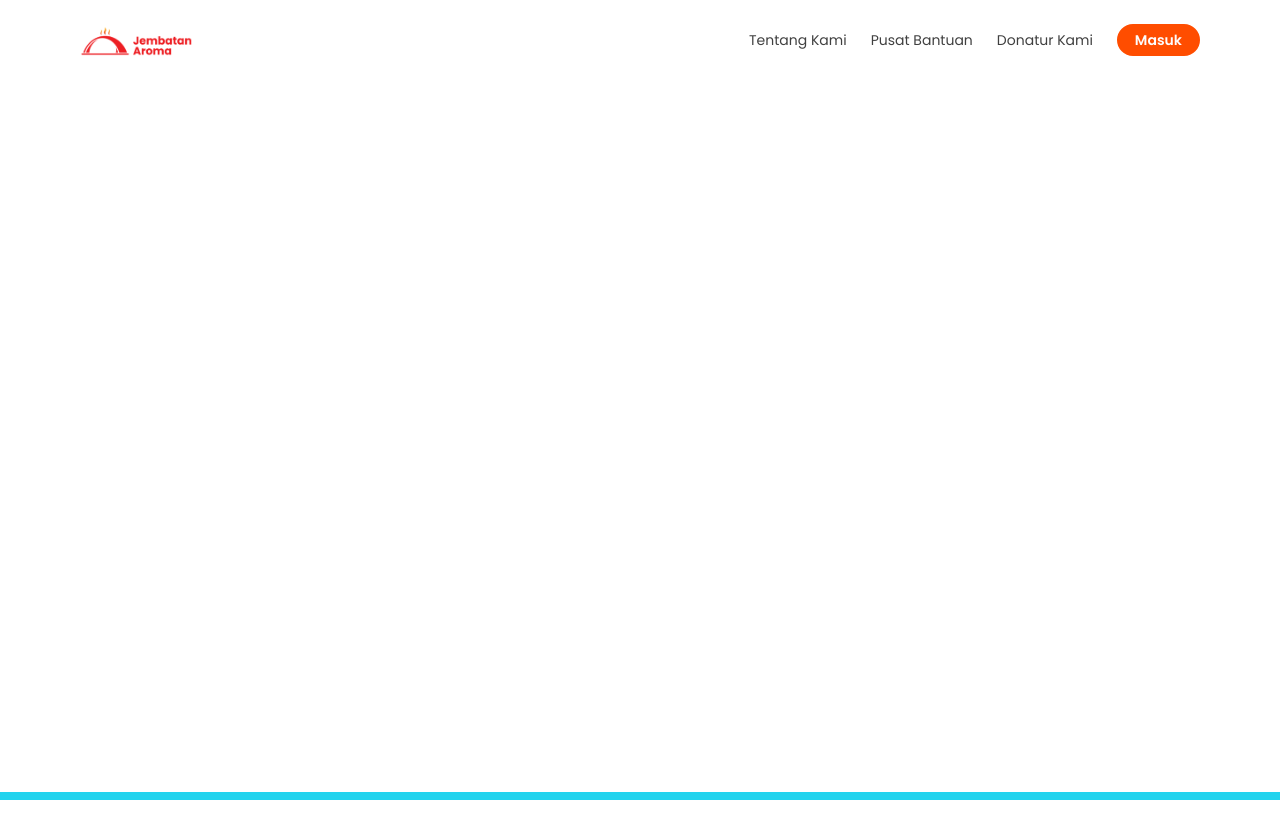
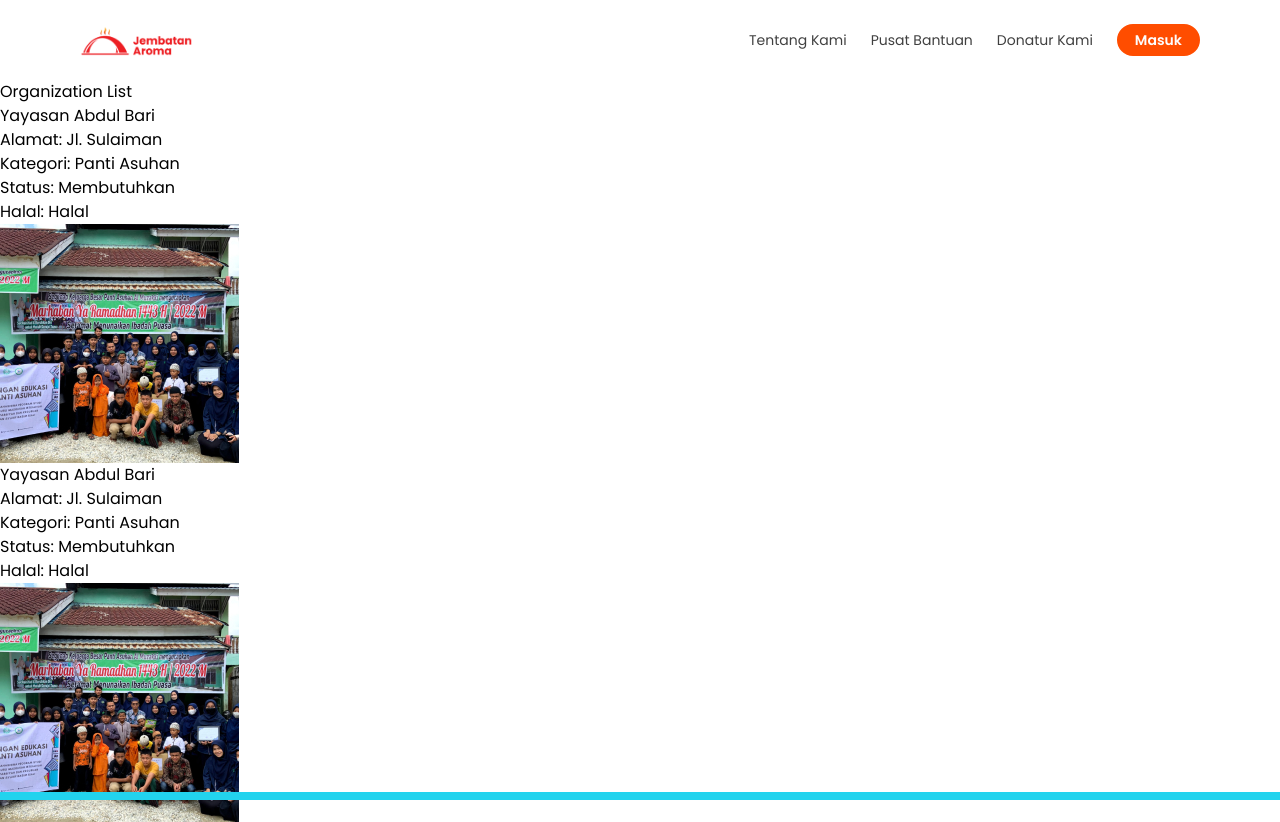
Before and after one commit to javierreansyah/Jembatan-Aroma, a React (Vite) app: page /yayasan in a window 1280 px wide. Before the commit the page ends 800 px from the top, so only its background shows below. Built offline with nearby package versions, Linux system fonts and the light colour scheme.

Commit message:
fix orgData.js

```diff
--- a/src/App.jsx
+++ b/src/App.jsx
@@ -1,6 +1,12 @@
 import React from "react";
 import { Route, Routes } from "react-router-dom";
-import { Navbar, Home, ResponsiveHelper, SignUp } from "./components/index.js";
+import {
+  Navbar,
+  Home,
+  ResponsiveHelper,
+  SignUp,
+  OrgList,
+} from "./components/index.js";
 
 const App = () => (
   <>
@@ -8,6 +14,7 @@ const App = () => (
     <Routes>
       <Route path="/" element={<Home />} />
       <Route path="/bergabung" element={<SignUp />} />
+      <Route path="/yayasan" element={<OrgList />} />
     </Routes>
     <ResponsiveHelper />
   </>
--- /dev/null
+++ b/src/assets/images/org-photos/orgPhotoIndex.js
@@ -0,0 +1,3 @@
+import yayasanabdulbari from "./yayasanabdulbari.jpg";
+
+export { yayasanabdulbari };
--- a/src/components/OrgList.jsx
+++ b/src/components/OrgList.jsx
@@ -1,8 +1,25 @@
 import React from "react";
 import OrgData from "../constants/OrgData.js";
+import poto from "../assets/images/org-photos/yayasanabdulbari.jpg";
 
 const OrgList = () => {
-  return <div>OrgList</div>;
+  return (
+    <div>
+      <h1>Organization List</h1>
+      <ul>
+        {OrgData.map((org) => (
+          <li key={org.id}>
+            <h2>{org.name}</h2>
+            <p>Alamat: {org.alamat}</p>
+            <p>Kategori: {org.kategori}</p>
+            <p>Status: {org.status}</p>
+            <p>Halal: {org.halal}</p>
+            <img src={org.img} alt="" className="h-wb30" />
+          </li>
+        ))}
+      </ul>
+    </div>
+  );
 };
 
 export default OrgList;
--- a/src/components/Sidebar.jsx
+++ b/src/components/Sidebar.jsx
@@ -43,6 +43,7 @@ const Sidebar = ({ isSidebarOpen, toggleSidebar }) => {
             <SidebarLink to="/" text="Tentang" />
             <SidebarLink to="/" text="Donatur" />
             <SidebarLink to="/" text="Pusat Bantuan" />
+            <SidebarLink to="/yayasan" text="Yayasan" />
             <div className="w-full border-b-2 border-gray-200 text-wb-gray"></div>
           </div>
         </div>
--- a/src/components/index.js
+++ b/src/components/index.js
@@ -5,5 +5,15 @@ import ResponsiveHelper from "./ResponsiveHelper";
 import SignUp from "./SignUp";
 import Input from "./forms/Input";
 import Select from "./forms/Select";
+import OrgList from "./OrgList";
 
-export { Navbar, Sidebar, Home, ResponsiveHelper, SignUp, Input, Select };
+export {
+  Navbar,
+  Sidebar,
+  Home,
+  ResponsiveHelper,
+  SignUp,
+  Input,
+  Select,
+  OrgList,
+};
--- a/src/constants/OrgData.js
+++ b/src/constants/OrgData.js
@@ -1,4 +1,4 @@
-import { yayasanabdulbari } from "../assets/images/org-photo/yayasanabdulbari.jpg";
+import { yayasanabdulbari } from "../assets/images/org-photos/orgPhotoIndex.js";
 
 const OrgData = [
   {
@@ -8,7 +8,16 @@ const OrgData = [
     kategori: "Panti Asuhan",
     status: "Membutuhkan",
     halal: "Halal",
-    img: { yayasanabdulbari },
+    img: yayasanabdulbari,
+  },
+  {
+    id: 2,
+    name: "Yayasan Abdul Bari",
+    alamat: "Jl. Sulaiman",
+    kategori: "Panti Asuhan",
+    status: "Membutuhkan",
+    halal: "Halal",
+    img: yayasanabdulbari,
   },
 ];
 
```
Also changed, not shown: src/assets/images/org-photos/yayasanabdulbari.jpg (renamed from src/assets/images/org-photo/yayasanabdulbari.jpg).
